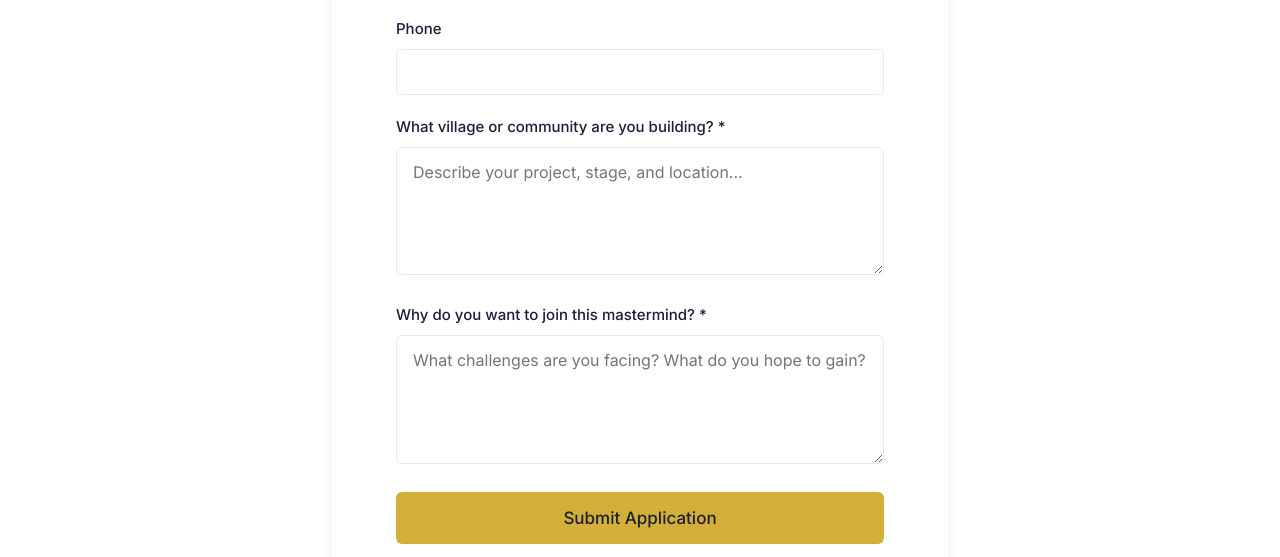
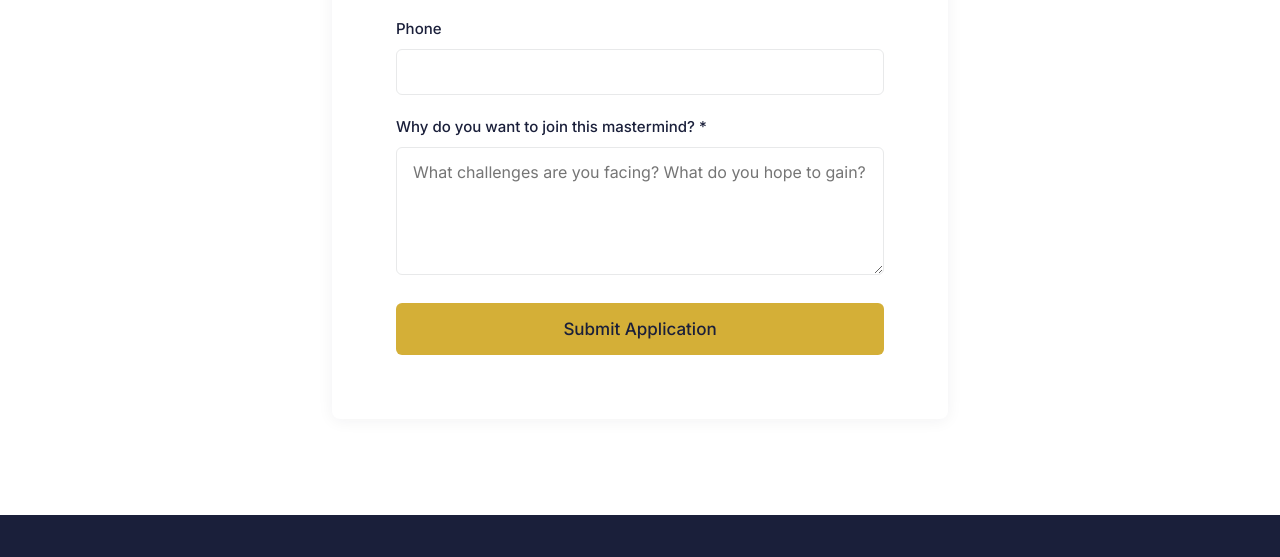
Before and after one commit to serenelion/io-genesis-mastermind, a plain HTML site: page index.html in a window 1280 px wide. Shown: the part 5660-6217 px from the top of the page. Drawn offline with Linux system fonts and the light colour scheme.

Commit message:
Remove 'What village or community are you building?' form question

```diff
--- a/index.html
+++ b/index.html
@@ -213,11 +213,6 @@
                     </div>
 
                     <div class="form-group">
-                        <label for="project">What village or community are you building? *</label>
-                        <textarea id="project" name="project" rows="4" required placeholder="Describe your project, stage, and location..."></textarea>
-                    </div>
-
-                    <div class="form-group">
                         <label for="why">Why do you want to join this mastermind? *</label>
                         <textarea id="why" name="why" rows="4" required placeholder="What challenges are you facing? What do you hope to gain?"></textarea>
                     </div>
```
